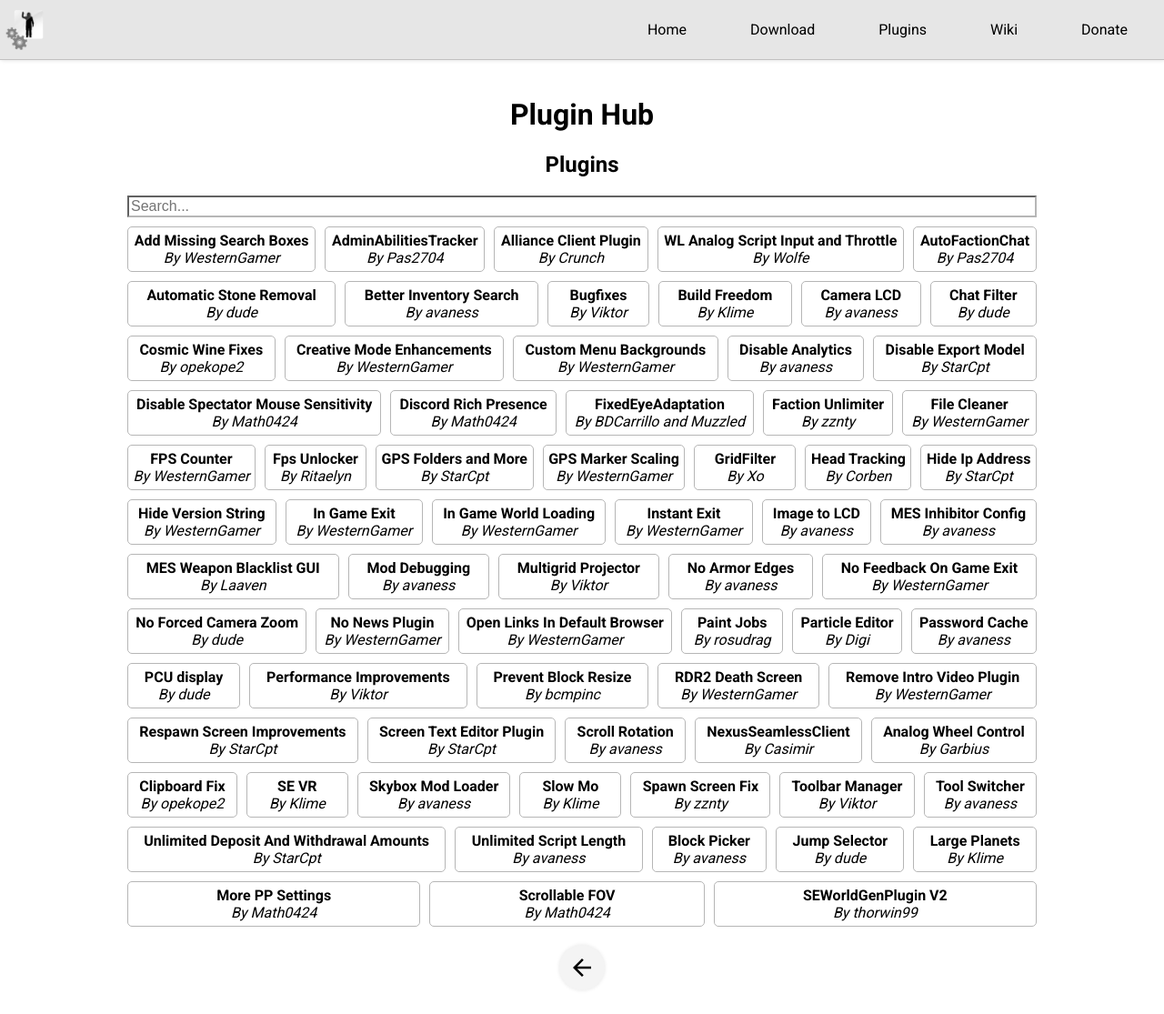
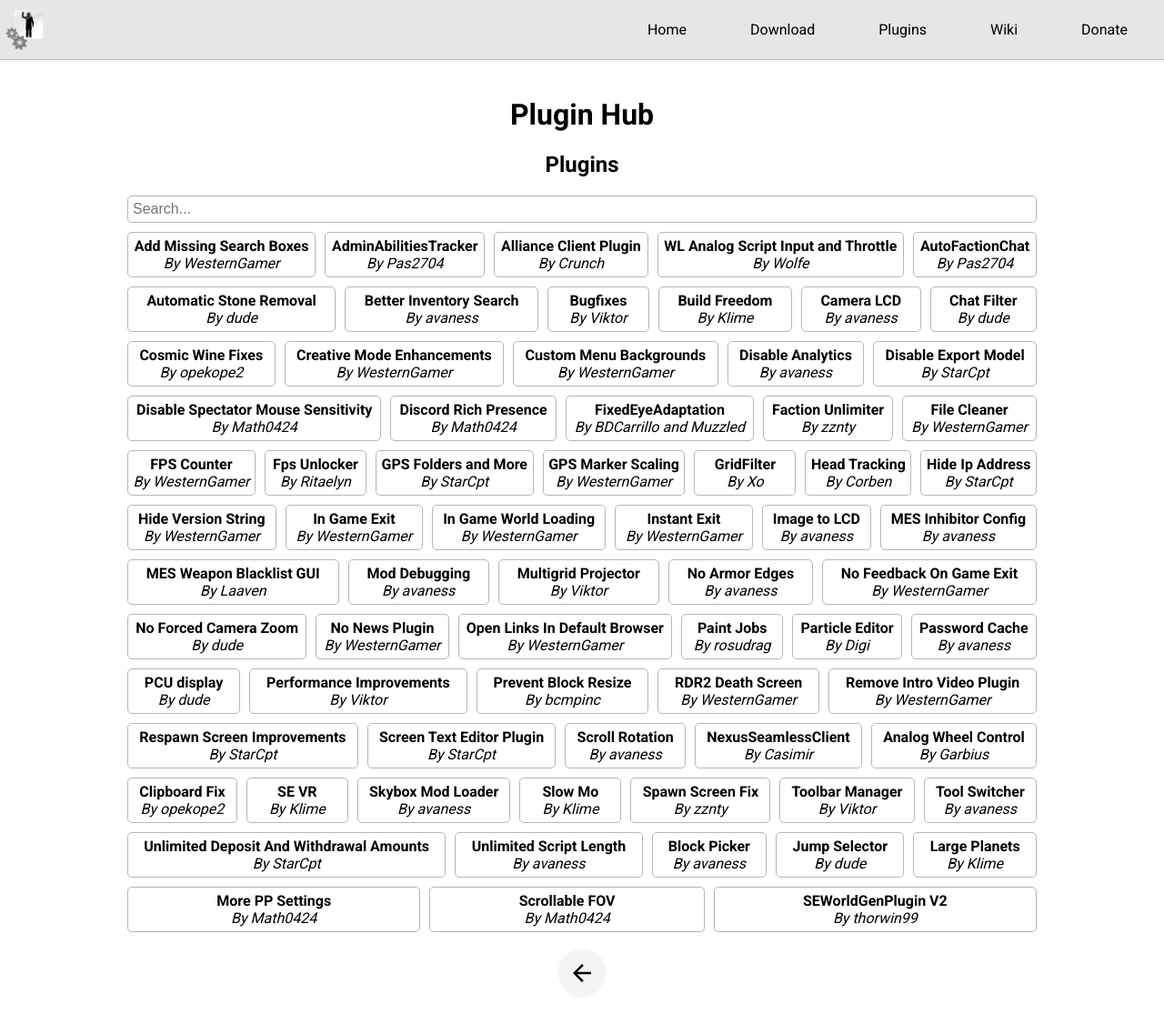
Before and after one commit to sepluginloader/sepluginloader.github.io, a Jekyll site: the page built from hub/plugins.html, in a window 1280 px wide and 1115 px high. Shown: the whole window at 91% size. Built offline with Jekyll 4.4.1, drawn with Linux system fonts in a browser that asks for light colours.

Commit message:
Search box style

```diff
--- a/css/hub.css
+++ b/css/hub.css
@@ -68,9 +68,11 @@
 	width: 100%;
 	box-sizing: border-box;
 	background-color: var(--content-bg-color);
-	border-color: var(--content-border-color);
+	border: 1px solid var(--content-border-color);
+	border-radius: 5px;
 	margin-bottom: 10px;
 	color: var(--text-color);
+	padding: 5px;
 	font-size: medium;
 }
 
```
